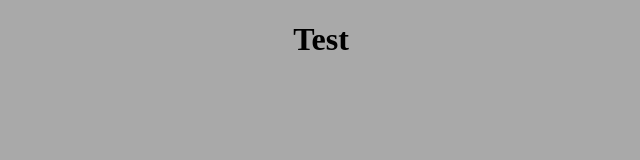
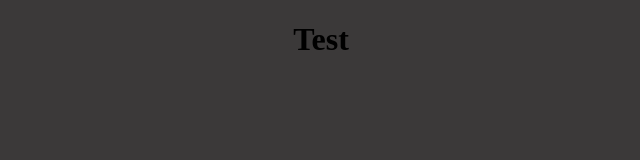
Before and after one commit to HttpAnimation/SilverOS-CL, an Electron app: page start.html in a window 1200 px wide. Shown: the whole page, without its empty margins (279-919 px from the left). Drawn offline with Linux system fonts and the light colour scheme.

Commit message:
blacker background

```diff
--- a/start.html
+++ b/start.html
@@ -6,7 +6,7 @@
     <title>Document</title>
     <style>
         body {
-            background-color: darkgray;
+            background-color: rgb(59, 57, 57);
         }
     </style>
 </head>
```
